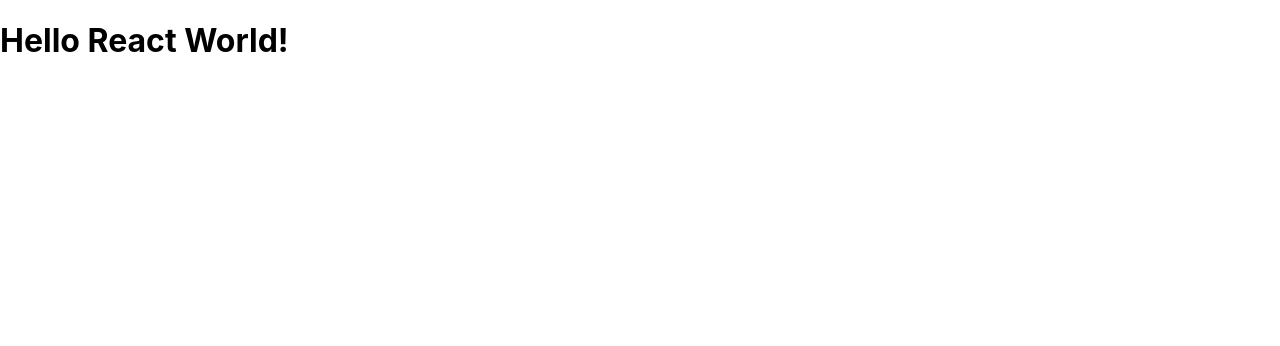
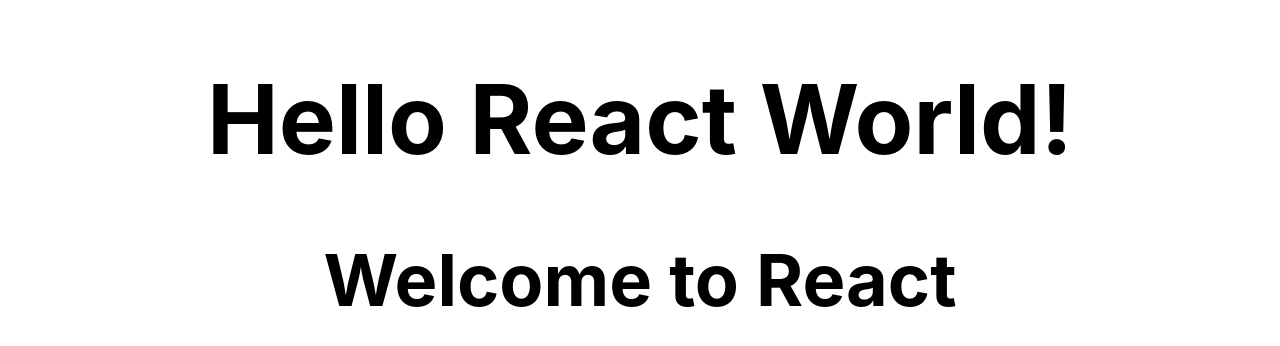
Before and after one commit to Scott09/robofriends, a React (Create React App) app: page / in a window 1280 px wide. Shown: the top 346 px of the page. Built offline with nearby package versions, Linux system fonts and the light colour scheme.

Commit message:
add tachyons dependency.

```diff
--- a/package.json
+++ b/package.json
@@ -5,7 +5,8 @@
   "dependencies": {
     "react": "^16.10.2",
     "react-dom": "^16.10.2",
-    "react-scripts": "3.2.0"
+    "react-scripts": "3.2.0",
+    "tachyons": "^4.11.1"
   },
   "scripts": {
     "start": "react-scripts start",
--- a/src/Hello.js
+++ b/src/Hello.js
@@ -1,11 +1,14 @@
 import React, { Component } from 'react';
 
-export default class Hello extends Component {
+class Hello extends Component {
   render() {
     return(
-      <div className="container">
+      <div className="f1 tc">
         <h1>Hello React World!</h1>
+        <h2>Welcome to React</h2>
       </div>
     )
   }
 }
+
+export default Hello;
--- a/src/index.js
+++ b/src/index.js
@@ -3,6 +3,7 @@ import ReactDOM from 'react-dom';
 import './index.css';
 import Hello from './Hello.js';
 import * as serviceWorker from './serviceWorker';
+import 'tachyons';
 
 ReactDOM.render(<Hello />, document.getElementById('root'));
 
```
Also changed, not shown: 1 other file (tests, documents, lock files or other folders).
